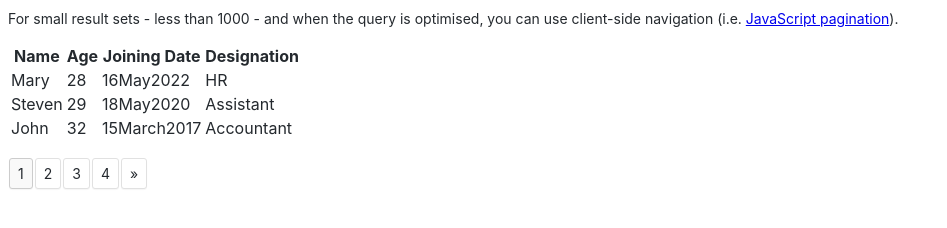
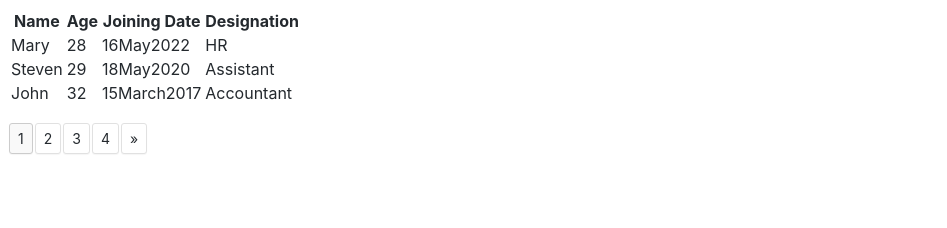
Before and after one commit to gopsvnr/Pagination-from-html-table-using-javascript, a plain HTML site: page index.html in a window 1280 px wide. Shown: the whole page, without its empty margins (0-947 px from the left). Drawn offline with Linux system fonts and the light colour scheme.

Commit message:
Update index.html

```diff
--- a/index.html
+++ b/index.html
@@ -34,7 +34,7 @@ body {
 </style>
 </head>
 <body>
-<p>For small result sets - less than 1000 - and when the query is optimised, you can use client-side navigation (i.e. <a href="https://getbutterfly.com/client-side-html-pagination-with-javascript/">JavaScript pagination</a>).</p>
+
 <table id="pager" class="wp-list-table widefat striped posts" >
 
 <thead>
```
